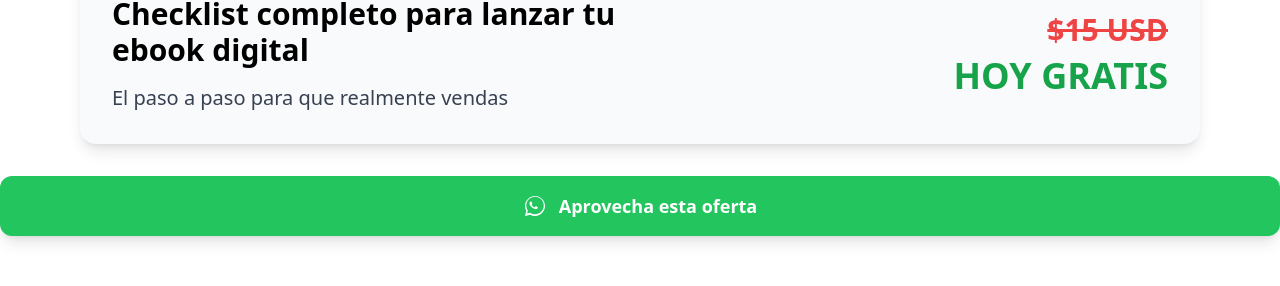
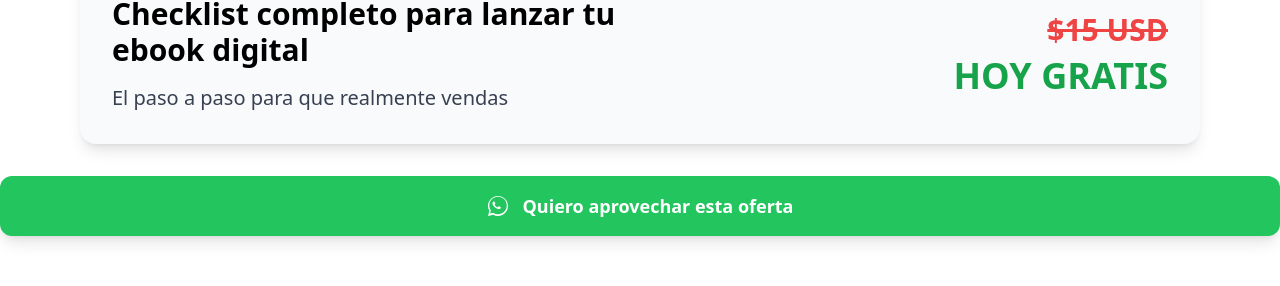
Before and after one commit to cesartomedes/manuelbook, a React (Create React App) app: page / in a window 1280 px wide. Shown: the part 5781-6067 px from the top of the page. Built offline with nearby package versions, Linux system fonts and the light colour scheme.

Commit message:
fix; titles, and phrases, whatsapp button

```diff
--- a/src/components/RegalosCompra.jsx
+++ b/src/components/RegalosCompra.jsx
@@ -71,7 +71,7 @@ export default function RegalosCompra() {
           <path d="M19.11 17.19c-.27-.13-1.59-.78-1.84-.87-.25-.09-.43-.13-.61.13-.18.27-.7.87-.86 1.05-.16.18-.32.2-.59.07-.27-.13-1.14-.42-2.17-1.34-.8-.71-1.34-1.58-1.5-1.85-.16-.27-.02-.42.12-.55.12-.12.27-.32.4-.48.13-.16.18-.27.27-.45.09-.18.05-.34-.02-.48-.07-.13-.61-1.48-.84-2.03-.22-.53-.45-.46-.61-.47-.16-.01-.34-.01-.52-.01-.18 0-.48.07-.73.34-.25.27-.96.94-.96 2.29 0 1.34.98 2.64 1.11 2.82.13.18 1.92 2.93 4.66 4.11.65.28 1.16.45 1.56.58.66.21 1.26.18 1.74.11.53-.08 1.59-.65 1.81-1.27.22-.63.22-1.17.16-1.27-.06-.09-.25-.16-.52-.29z" />
           <path d="M16.01 2.67c-7.36 0-13.33 5.97-13.33 13.33 0 2.35.61 4.64 1.77 6.66L2.67 29.33l6.86-1.76c1.94 1.06 4.13 1.62 6.48 1.62 7.36 0 13.33-5.97 13.33-13.33S23.37 2.67 16.01 2.67zm0 24.33c-2.14 0-4.24-.58-6.07-1.67l-.43-.26-4.07 1.04 1.09-3.97-.28-.41c-1.19-1.86-1.82-4.02-1.82-6.25 0-6.44 5.24-11.67 11.67-11.67S27.67 9.04 27.67 15.48 22.44 27 16.01 27z" />
         </svg>
-        Aprovecha esta oferta
+        Quiero aprovechar esta oferta
       </a>
     </section>
   );
```
